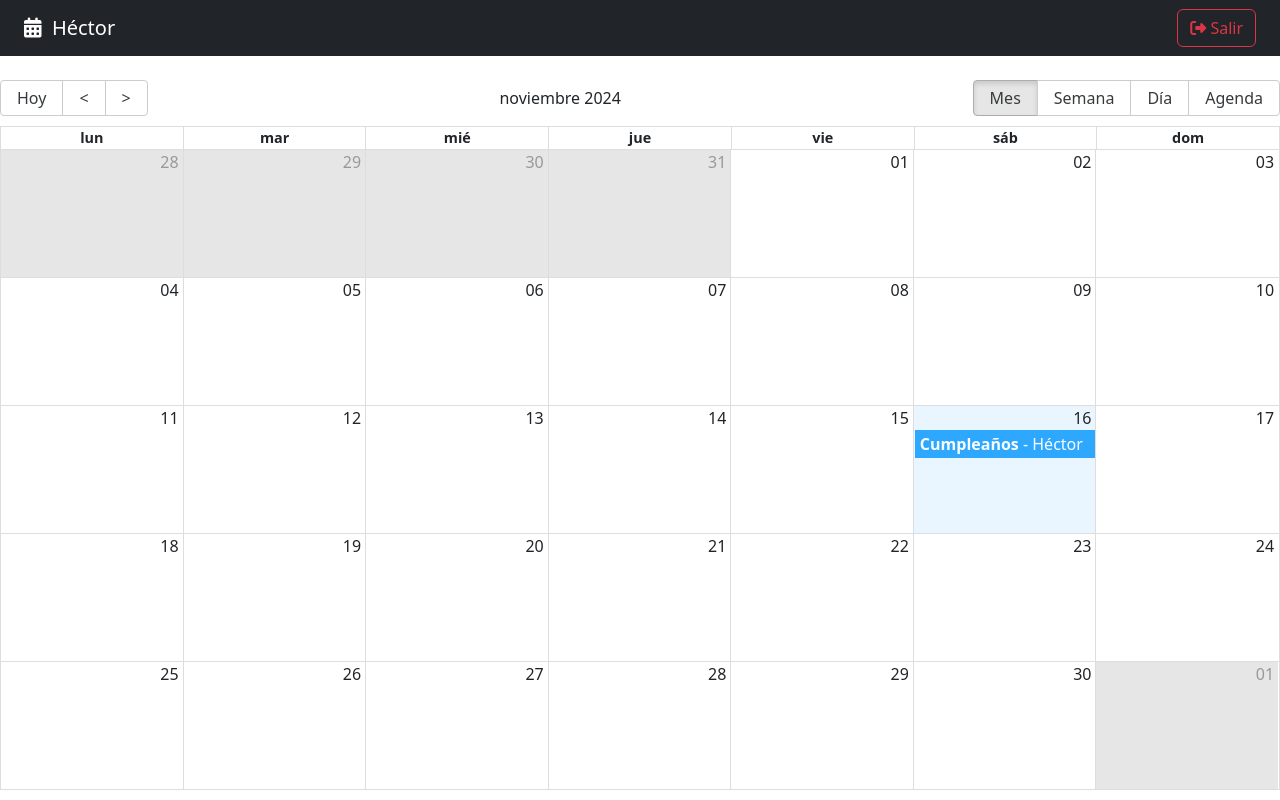
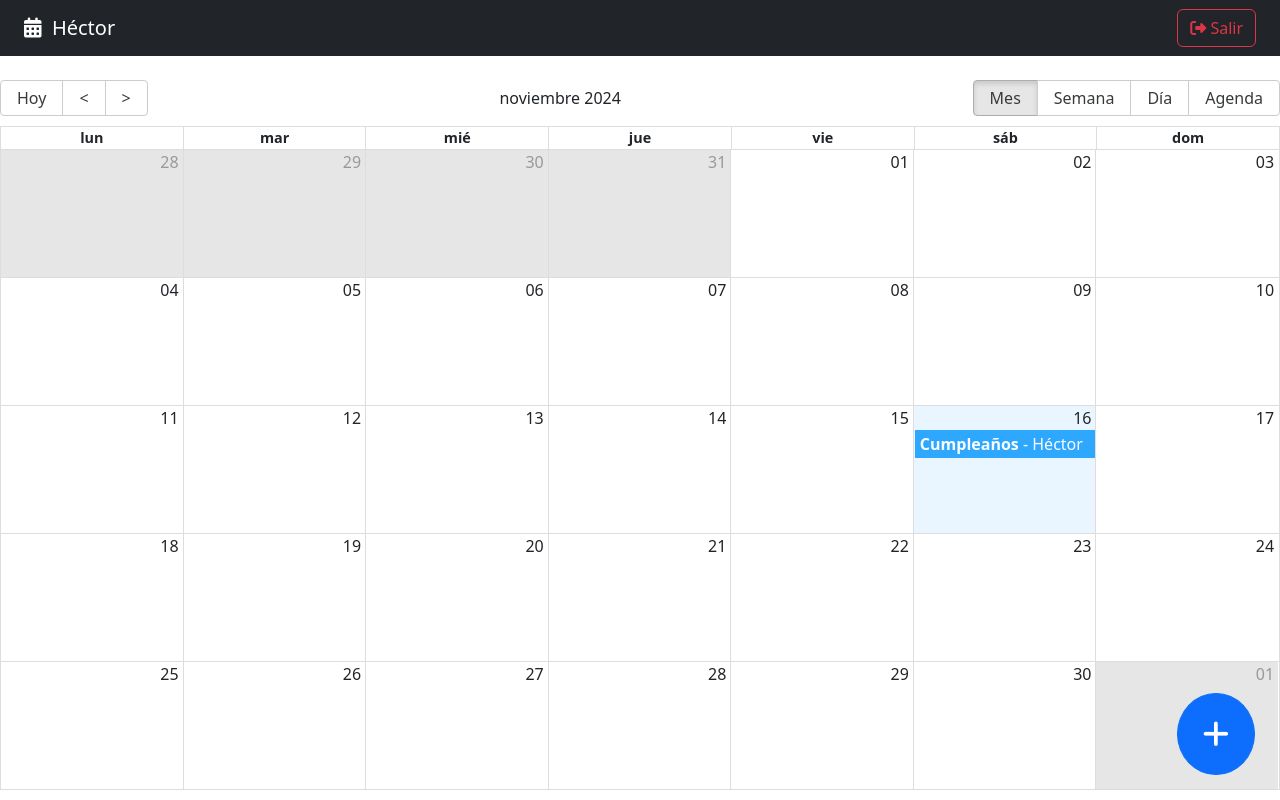
Before and after one commit to hectoralvaez/10-calendar, a React (Vite) app: page / in a window 1280 px wide. Built offline with nearby package versions, Linux system fonts and the light colour scheme.

Commit message:
📅 🖌️ 363. Preparar la creación de un nuevo evento

```diff
--- /dev/null
+++ b/src/calendar/components/FabAddNew.jsx
@@ -0,0 +1,32 @@
+import { addHours } from "date-fns";
+import { useCalendarStore, useUiStore } from "../../hooks"
+
+export const FabAddNew = () => {
+
+    const { openDateModal } =  useUiStore();
+    const { setActiveEvent } = useCalendarStore();
+
+    const handleOpenModal = () => {
+        setActiveEvent({
+            title: '',
+            notes: '',
+            start: new Date(),
+            end: addHours( new Date(), 2),
+            bgColor: '#fafafa',
+            user: {
+                _id: '1',
+                name: 'Héctor'
+            }
+        });
+        openDateModal();
+    };
+
+    return (
+            <button
+                className="btn btn-primary fab"
+                onClick={ handleOpenModal }
+            >
+                <i className="fas fa-plus"></i>
+            </button>
+        )
+}
--- a/src/calendar/index.js
+++ b/src/calendar/index.js
@@ -1,6 +1,7 @@
 
 export * from './components/CalendarEvent';
 export * from './components/CalendarModal';
+export * from './components/FabAddNew';
 export * from './components/NavBar';
 
 export * from './pages/CalendarPage';
--- a/src/calendar/pages/CalendarPage.jsx
+++ b/src/calendar/pages/CalendarPage.jsx
@@ -3,7 +3,7 @@
 import 'react-big-calendar/lib/css/react-big-calendar.css'
 
 import { addHours } from 'date-fns'
-import { CalendarEvent, CalendarModal, NavBar } from "../"
+import { CalendarEvent, CalendarModal, FabAddNew, NavBar } from "../"
 
 import { localizer, getMessagesES } from '../../helpers'
 import { useUiStore, useCalendarStore } from '../../hooks'
@@ -64,6 +64,7 @@
       />
 
       <CalendarModal />
+      <FabAddNew />
 
     </>
   )
--- a/src/styles.css
+++ b/src/styles.css
@@ -39,3 +39,14 @@
     outline: none;
     padding: 10px;
 }
+
+/* FABS */
+
+.fab {
+    border-radius: 50%;
+    bottom: 25px;
+    font-size: 30px;
+    padding: 25px;
+    position: fixed;
+    right: 25px;
+}
```
Also changed, not shown: 1 other file (tests, documents, lock files or other folders).
